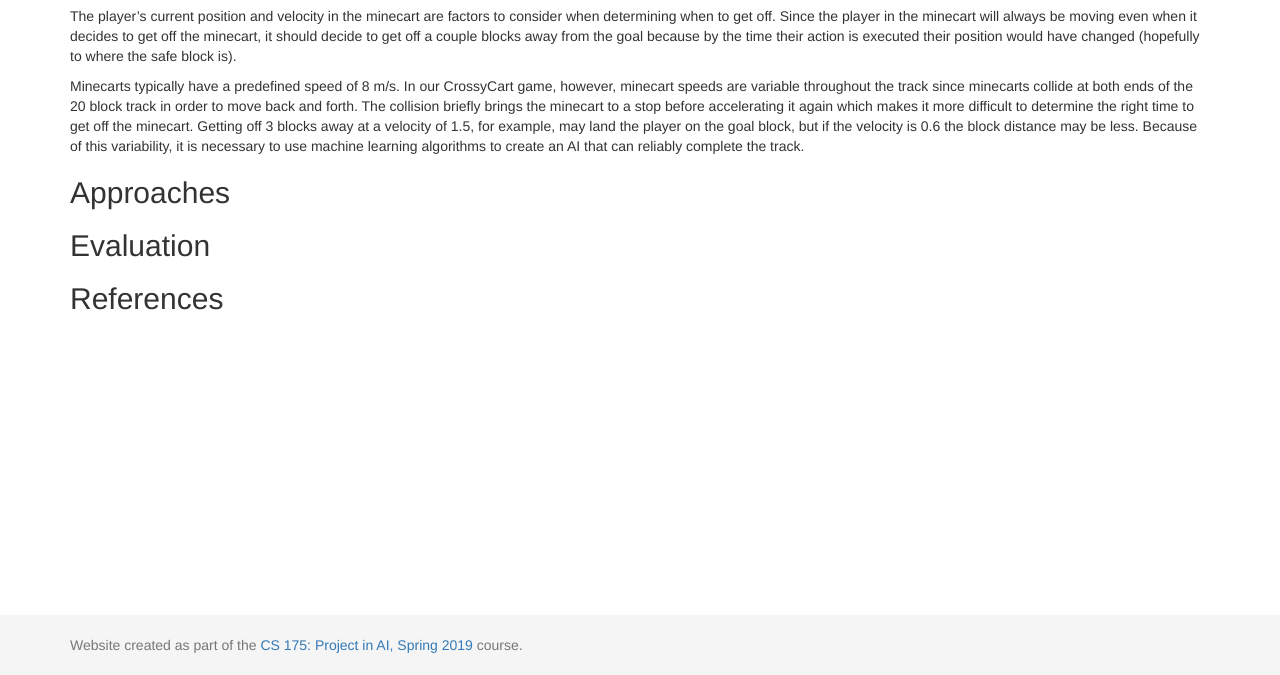
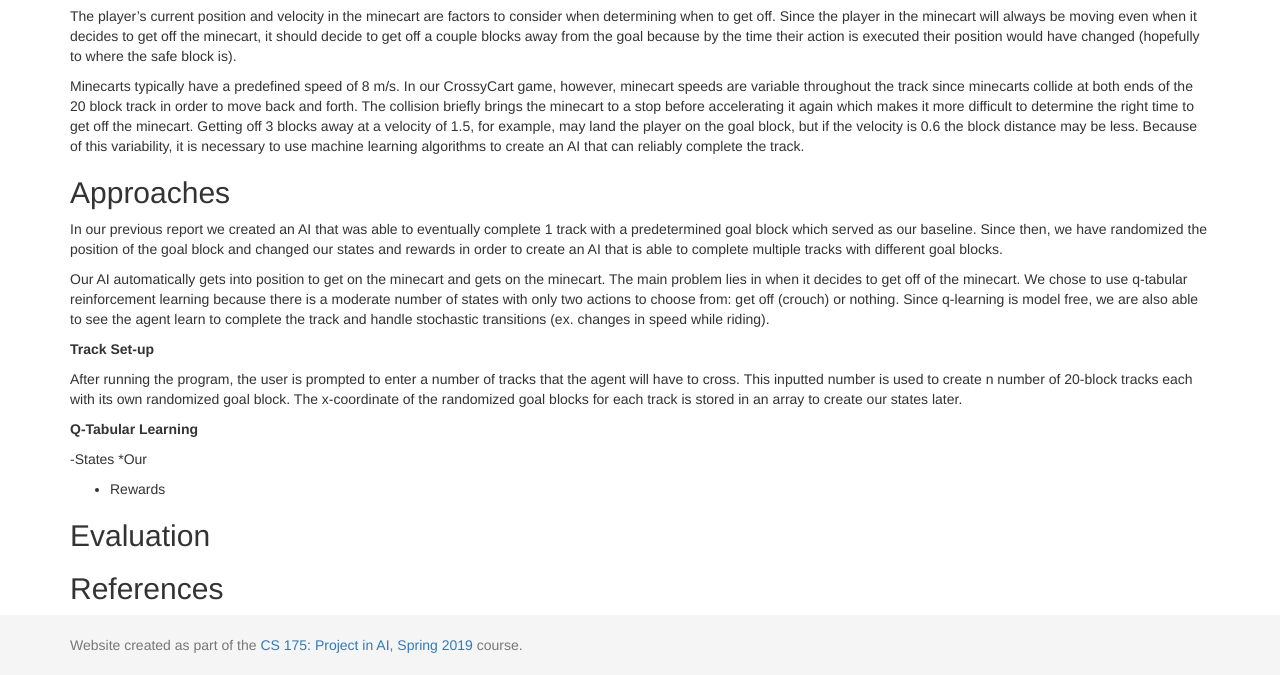
Before and after one commit to YINGDAT/CrossyCarts, a Jekyll site: the page built from docs/final.md, in a window 1280 px wide and 1239 px high, cut to the strip 564-1239 px from the top of the window. Built offline with Jekyll 4.4.1, drawn with Linux system fonts in a browser that asks for light colours.

Commit message:
Update final.md

```diff
--- a/docs/final.md
+++ b/docs/final.md
@@ -29,6 +29,21 @@ Minecarts typically have a predefined speed of 8 m/s. In our CrossyCart game, ho
 
 ## Approaches
 
+In our previous report we created an AI that was able to eventually complete 1 track with a predetermined goal block which served as our baseline. Since then, we have randomized the position of the goal block and changed our states and rewards in order to create an AI that is able to complete multiple tracks with different goal blocks.
+
+Our AI automatically gets into position to get on the minecart and gets on the minecart. The main problem lies in when it decides to get off of the minecart. We chose to use q-tabular reinforcement learning because there is a moderate number of states with only two actions to choose from: get off (crouch) or nothing. Since q-learning is model free, we are also able to see the agent learn to complete the track and handle stochastic transitions (ex. changes in speed while riding).
+
+**Track Set-up**
+
+After running the program, the user is prompted to enter a number of tracks that the agent will have to cross. This inputted number is used to create n number of 20-block tracks each with its own randomized goal block. The x-coordinate of the randomized goal blocks for each track is stored in an array to create our states later.
+
+**Q-Tabular Learning**
+
+-States
+    *Our
+* Rewards
+
+
 ## Evaluation
 
 ## References
```
